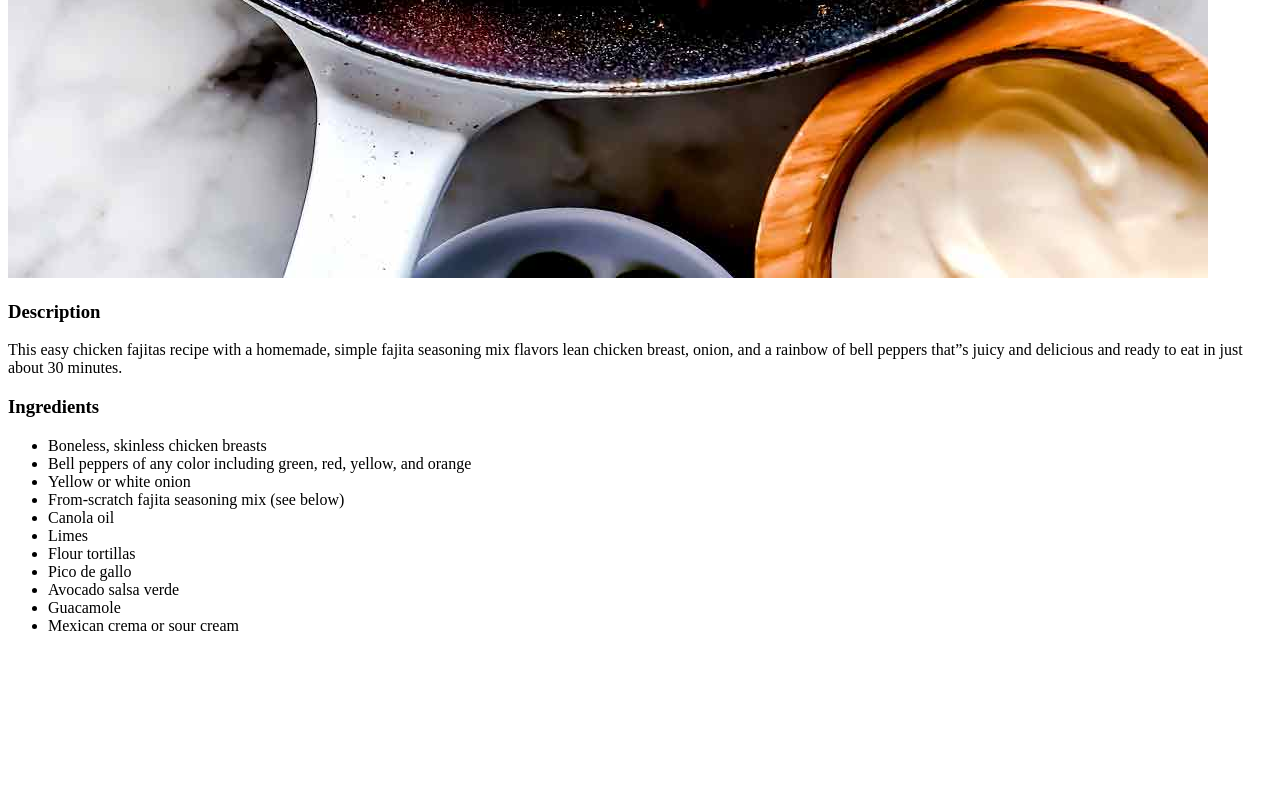
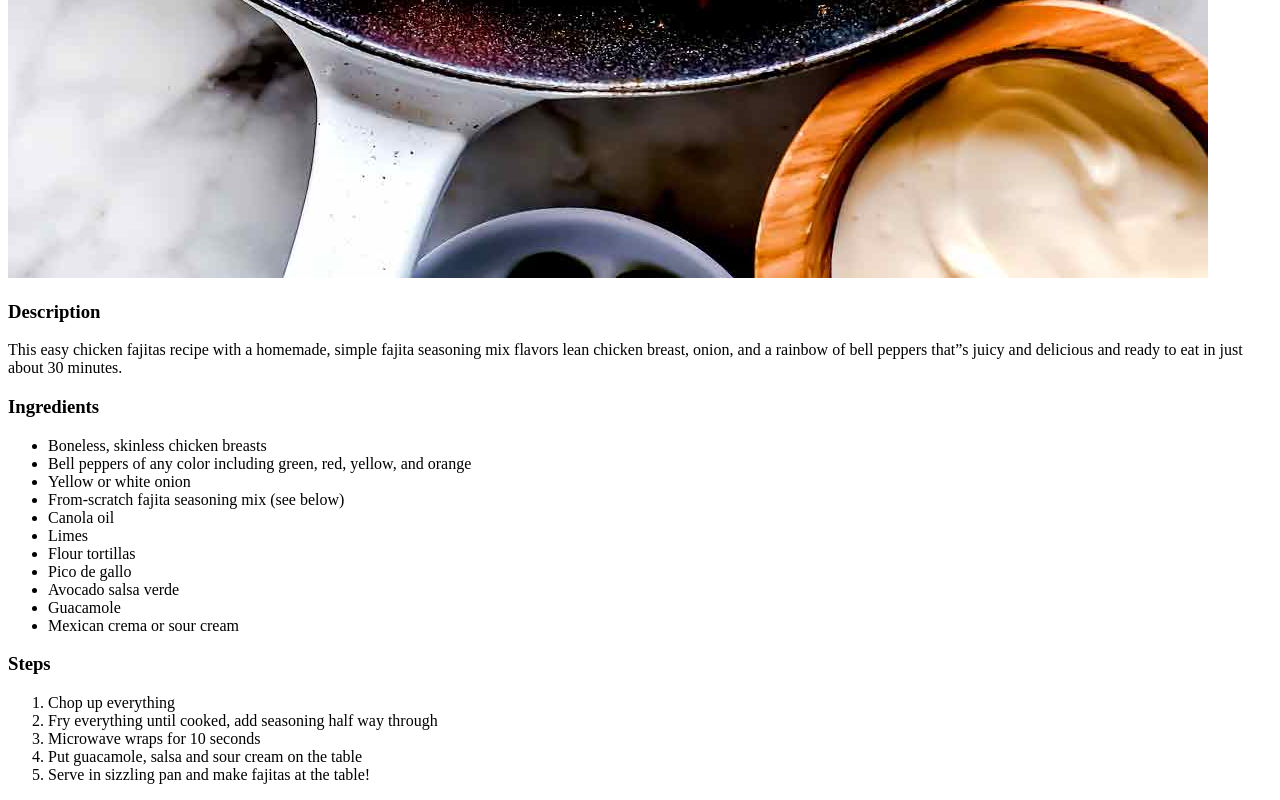
Before and after one commit to ellarose45/odin-recipes, a plain HTML site: page fajitas.html in a window 1280 px wide. Shown: the part 1602-2402 px from the top of the page. Before the commit the page ends 2253 px from the top, so only its background shows below. Drawn offline with Linux system fonts and the light colour scheme; files whose address does not match are found by name.

Commit message:
Add recipe steps

```diff
--- a/fajitas.html
+++ b/fajitas.html
@@ -27,5 +27,12 @@
         <li>Avocado salsa verde</li>
         <li>Guacamole</li>
         <li>Mexican crema or sour cream</li></ul>
+
+        <h3>Steps</h3>
+        <ol><li>Chop up everything</li>
+        <li>Fry everything until cooked, add seasoning half way through</li>
+        <li>Microwave wraps for 10 seconds</li>
+        <li>Put guacamole, salsa and sour cream on the table</li>
+        <li>Serve in sizzling pan and make fajitas at the table!</li></ol>
 </body>
 </html>
```
